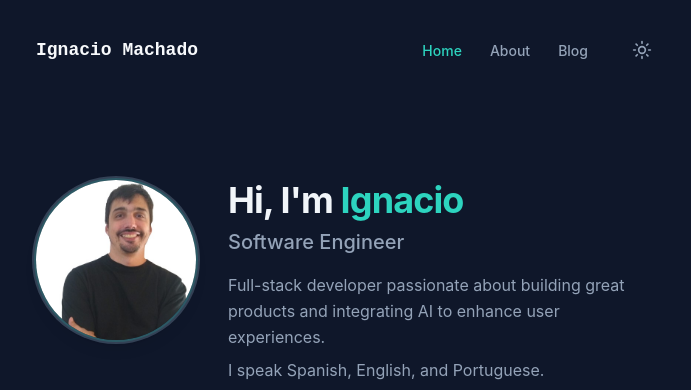
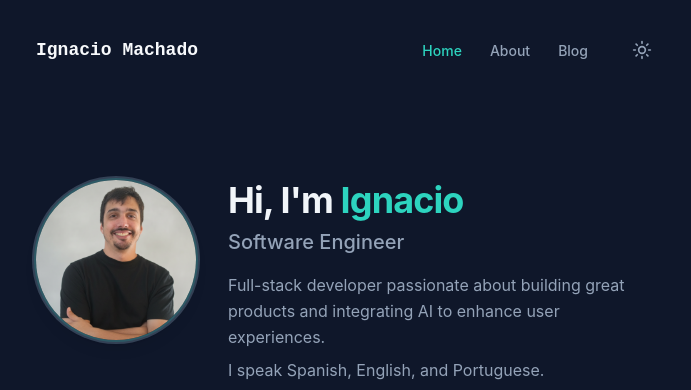
Before and after one commit to ignaciomachado/ignaciomachado.github.io, an Astro site: page / in a window 1280 px wide. Shown: the top 390 px of the page, without its empty margins (292-983 px from the left). Built offline with nearby package versions, Linux system fonts and the light colour scheme; Astro itself is replaced by a stand-in of ours.

Commit message:
improve profile photo

```diff
--- a/src/pages/index.astro
+++ b/src/pages/index.astro
@@ -12,7 +12,7 @@ import { ArrowRight } from 'lucide-react';
       <div class="flex-shrink-0">
         <div class="relative">
           <img
-            src="/perfil.jpeg"
+            src="/perfil-generated.png"
             alt="Ignacio Machado"
             class="w-32 h-32 sm:w-40 sm:h-40 rounded-full object-cover ring-4 ring-slate-200 dark:ring-slate-700 shadow-lg"
           />
```
Also changed, not shown: public/perfil-generated.png (added).
